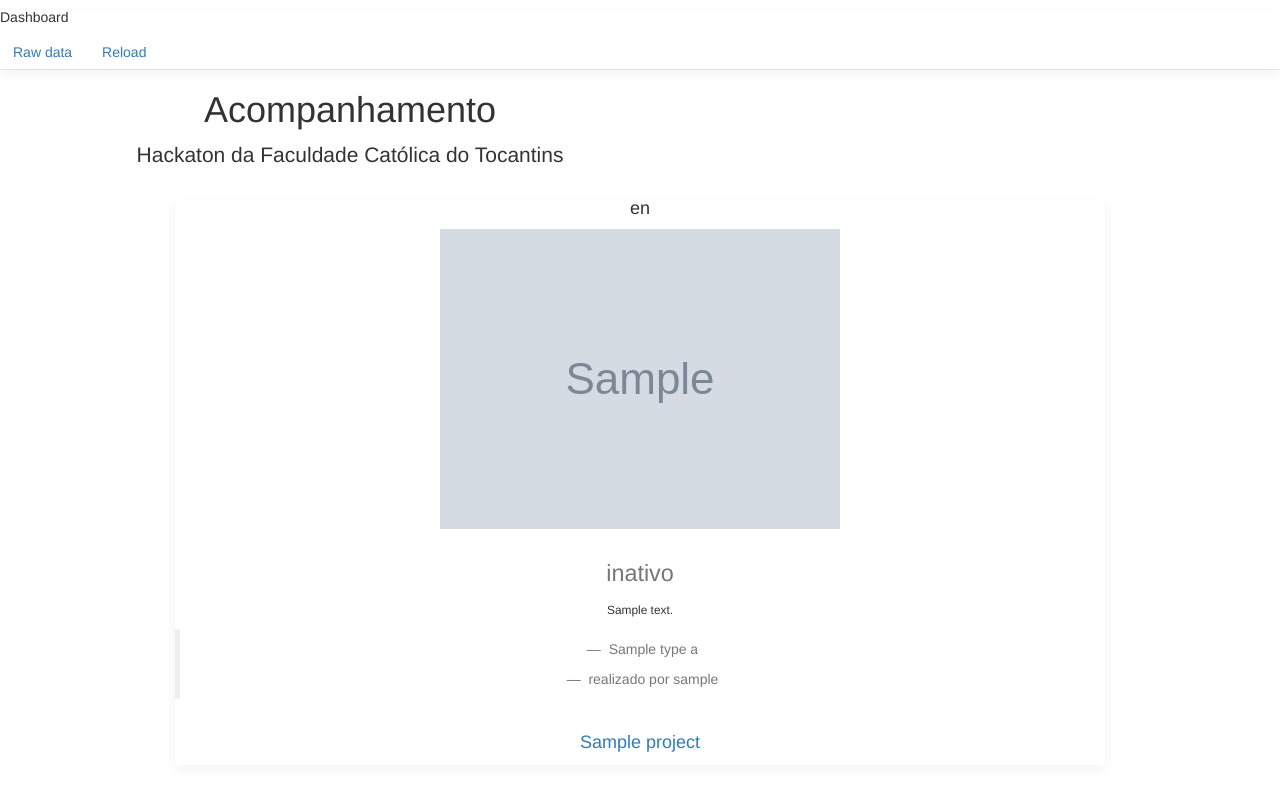
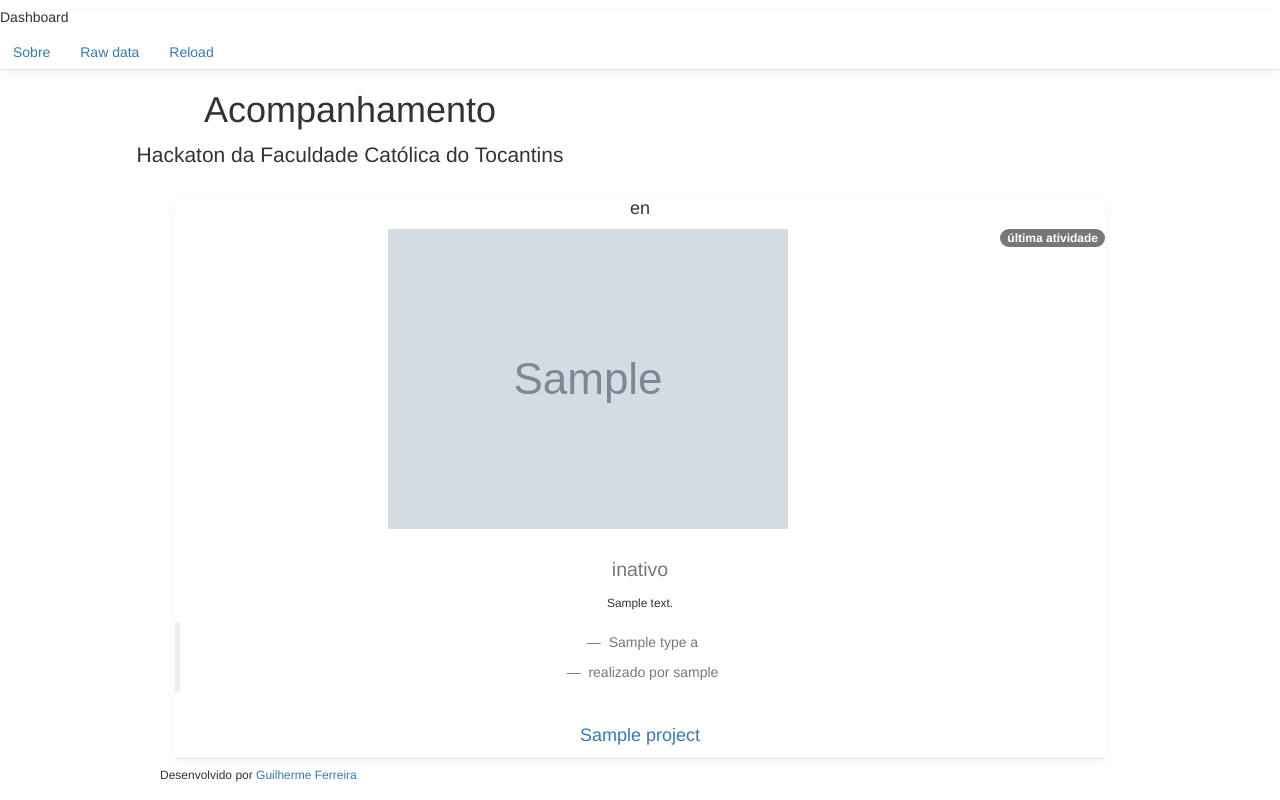
Before and after one commit to guilhermebferreira/Flask-Hackathon-Monitor, a Flask app: template templates/cards.html in a window 1280 px wide. Run offline with Flask 2, Linux system fonts and the light colour scheme; the template is opened without the code that fills it: most values are stand-ins (such as "Sample title", 1, 10 or a date in 2020); grey boxes marked "Sample" are stand-in pictures; some libraries are stand-ins or nearby versions.

Commit message:
atualizando lista de repositorios

```diff
--- a/app.py
+++ b/app.py
@@ -25,7 +25,7 @@
         'https://api.github.com/repos/felipegomesgit13/ConQuest',
         'https://api.github.com/repos/brunomoraisti/AppMedigo',
         'https://api.github.com/repos/SkyList/Hackathon-prototipo',
-        'https://api.github.com/repos/brunnosales/argos',
+        'https://api.github.com/repos/brunnosales/argos2',
         'https://api.github.com/repos/vilmarferreira/Triagem-AVC',
         'https://api.github.com/repos/juleow/projeto_hackathon',
         'https://api.github.com/repos/DanielArrais/snitchdedoduro',
@@ -105,6 +105,7 @@
         details_todos.append(data)
 
         # details = sorted(data, key=itemgetter('total_seconds_ago'))
+
 
 
     details_todos.sort(key=operator.itemgetter('inativo', 'total_seconds_ago', 'name'))
--- a/templates/cards.html
+++ b/templates/cards.html
@@ -26,6 +26,7 @@
     <h5 class="my-0 mr-md-auto font-weight-normal">Dashboard</h5>
     <nav class="my-2 my-md-0 mr-md-3">
     </nav>
+    <a class="btn btn-outline-primary" target="_blank" href="https://github.com/guilhermebferreira/Flask-Hackathon-Monitor">Sobre</a>
     <a class="btn btn-outline-primary" href="/raw">Raw data</a>
     <a class="btn btn-outline-primary" href="#" onClick="window.location.reload()">Reload</a>
 </div>
@@ -51,10 +52,11 @@
                 <h4 class="my-0 font-weight-normal">{{ project.language }}</h4>
             </div>
             {% if project.user_avatar %}
-            <img class="card-img-top" src="{{ project.user_avatar }} " alt="{{ project.user_login }}">
+            <img class="card-img-top full-width" src="{{ project.user_avatar }} " alt="{{ project.user_login }}">
+            <span class="badge badge-success pull-right">última atividade</span>
             {% endif %}
             <div class="card-body">
-                <h1 class="card-title pricing-card-title">
+                <h2 class="card-title pricing-card-title">
 
                     {% if project.days_ago > 0 %}
                     {{ project.days_ago }}
@@ -70,8 +72,9 @@
                     <small class="text-muted"> inativo</small>
 
                     {% endif %}
+                </h2>
 
-                </h1>
+
                 <ul class="list-unstyled mt-3 mb-4">
                     <li>
                         <small>{{ project.description }}</small>
@@ -122,6 +125,13 @@
     </div>
 
 
+    <footer class="pt-4 my-md-5 pt-md-5 border-top">
+        <div class="row footer">
+            <h6>Desenvolvido por <a href="https://github.com/guilhermebferreira">Guilherme Ferreira</a></h6>
+        </div>
+    </footer>
+
+
     <!-- -->
 
 </div>
```
Also changed, not shown: README.md.
